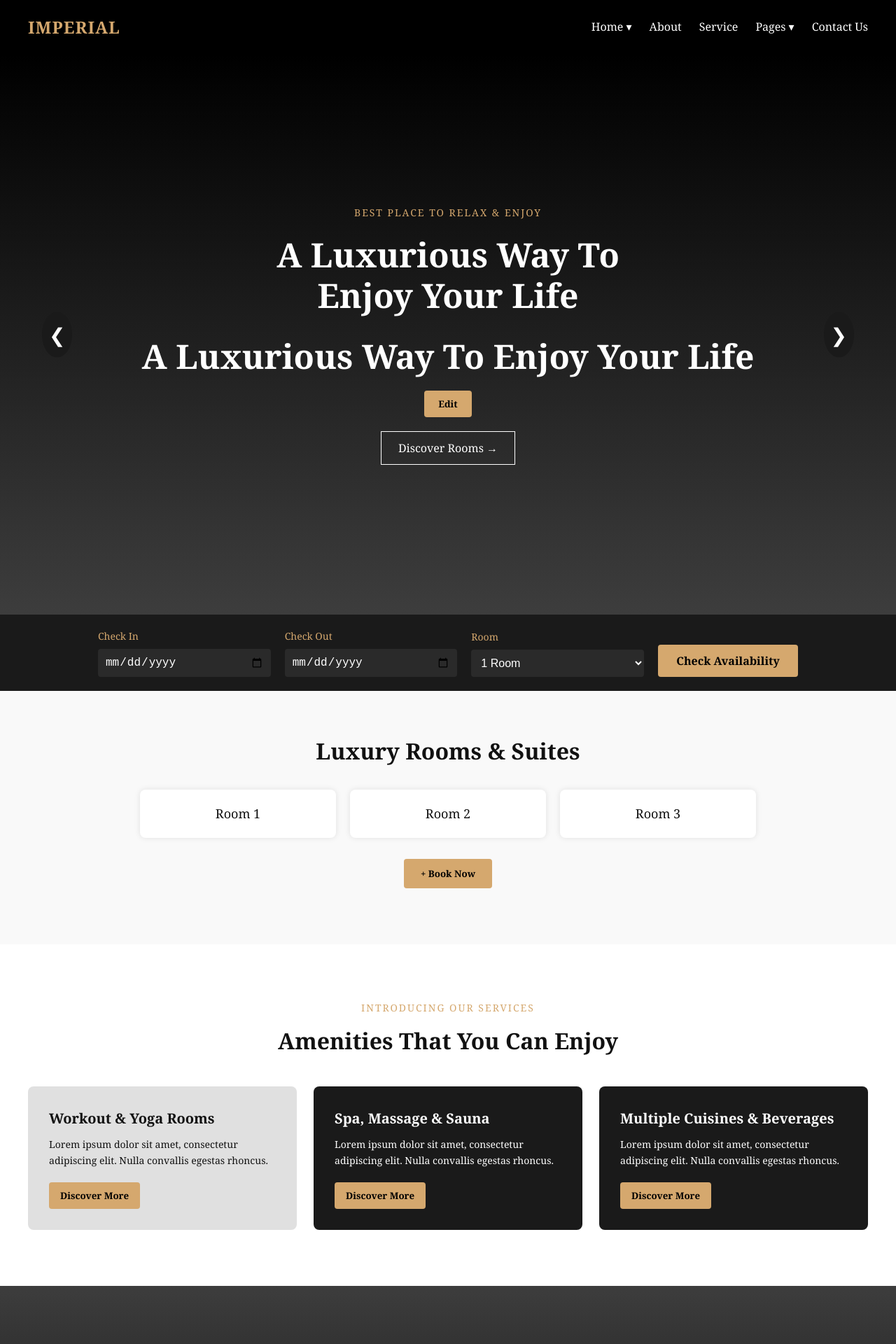
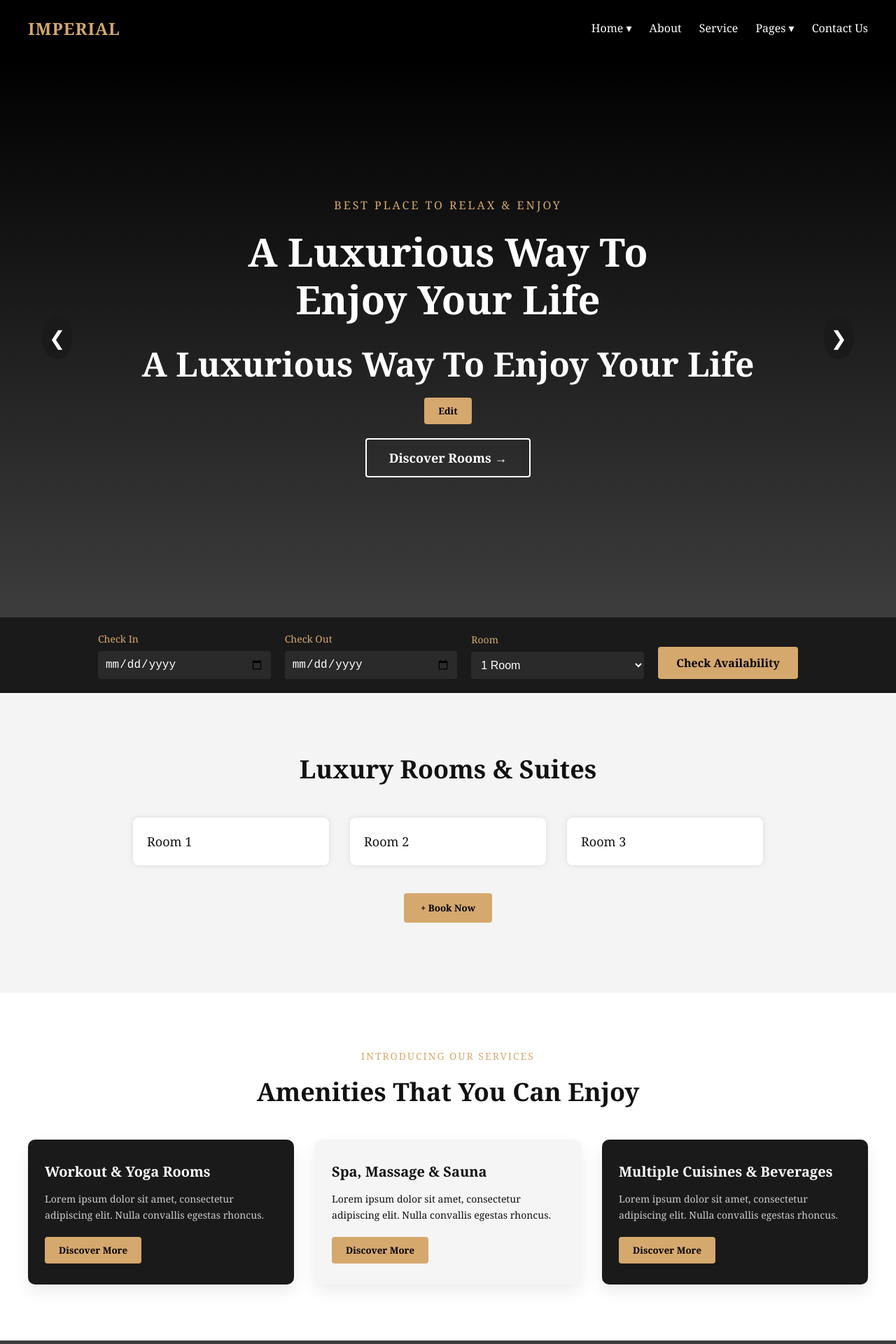
Before and after one commit to bhumipandey06/Assignment, a React (Vite) app: page / in a window 1280 px wide. Shown: the top 1920 px of the page at 70% size. Built offline with nearby package versions, Linux system fonts and the light colour scheme.

Commit message:
Final , responsive and polished for submission

```diff
--- a/src/components/Footer.jsx
+++ b/src/components/Footer.jsx
@@ -42,12 +42,6 @@ const Footer = () => {
       </div>
 
       <div className="footer-bottom">
-        <div className="social-icons">
-          <span>🔵</span>
-          <span>🐦</span>
-          <span>📸</span>
-          <span>▶️</span>
-        </div>
         <p>&copy; 2025 Imperial Grand Hotel. All Rights Reserved.</p>
         <div className="footer-links">
           <a href="/">Privacy Policy</a>
--- a/src/pages/Home.jsx
+++ b/src/pages/Home.jsx
@@ -103,7 +103,7 @@ const Home = () => {
         <h2 className="section-title">Amenities That You Can Enjoy</h2>
 
         <div className="amenities-grid">
-          <div className="amenity-card light">
+          <div className="amenity-card dark">
             <h3>Workout & Yoga Rooms</h3>
             <p>
               Lorem ipsum dolor sit amet, consectetur adipiscing elit. Nulla
@@ -112,7 +112,7 @@ const Home = () => {
             <button>Discover More</button>
           </div>
 
-          <div className="amenity-card dark">
+          <div className="amenity-card light">
             <h3>Spa, Massage & Sauna</h3>
             <p>
               Lorem ipsum dolor sit amet, consectetur adipiscing elit. Nulla
--- a/src/styles/components.css
+++ b/src/styles/components.css
@@ -28,11 +28,29 @@
 
 .nav-links a,
 .nav-links span {
+  position: relative;
   text-decoration: none;
   color: #fff;
   font-size: 16px;
-  position: relative;
-  cursor: pointer;
+  padding: 8px 0;
+  transition: color 0.3s ease;
+}
+
+.nav-links a::after,
+.nav-links span::after {
+  content: "";
+  position: absolute;
+  bottom: 0;
+  left: 0;
+  height: 2px;
+  width: 0%;
+  background-color: #d5a86e;
+  transition: width 0.3s ease;
+}
+
+.nav-links a:hover::after,
+.nav-links span:hover::after {
+  width: 100%;
 }
 
 .dropdown {
@@ -243,10 +261,6 @@
   text-align: center;
 }
 
-.footer-bottom .social-icons span {
-  font-size: 18px;
-  margin: 0 6px;
-}
 
 .footer-links {
   margin-top: 10px;
--- a/src/styles/home.css
+++ b/src/styles/home.css
@@ -6,44 +6,50 @@
   display: flex;
   align-items: center;
   justify-content: center;
-  font-family: "Georgia", serif;
+  font-family: 'Georgia', serif;
+  padding: 0 40px;
+  text-align: center;
 }
 
 .hero-overlay {
   width: 100%;
   max-width: 1200px;
-  padding: 40px;
-  text-align: center;
   position: relative;
 }
 
 .hero-subtitle {
   text-transform: uppercase;
-  font-size: 14px;
-  letter-spacing: 2px;
+  font-size: 16px;
+  letter-spacing: 3px;
   color: #d5a86e;
   margin-bottom: 20px;
+  font-weight: 500;
 }
 
 .hero-title {
-  font-size: 48px;
+  font-size: 56px;
   line-height: 1.2;
   margin-bottom: 30px;
+  font-weight: 700;
+  color: #fff;
 }
 
 .hero-button {
-  padding: 12px 24px;
-  font-size: 16px;
+  padding: 14px 32px;
+  font-size: 18px;
   background-color: transparent;
   color: #fff;
-  border: 1px solid #fff;
+  border: 2px solid #fff;
   cursor: pointer;
   transition: all 0.3s ease;
+  border-radius: 4px;
+  font-weight: 600;
 }
 
 .hero-button:hover {
   background-color: #d5a86e;
   color: #000;
+  border-color: #d5a86e;
 }
 
 .hero-arrow {
@@ -66,13 +72,27 @@
   right: 20px;
 }
 
+/* Responsive */
+@media (max-width: 1024px) {
+  .hero-title {
+    font-size: 42px;
+  }
+
+  .hero-button {
+    padding: 12px 26px;
+    font-size: 16px;
+  }
+}
+
 @media (max-width: 768px) {
   .hero-title {
     font-size: 32px;
+    margin-bottom: 20px;
   }
 
   .hero-subtitle {
     font-size: 12px;
+    letter-spacing: 1px;
   }
 
   .hero-button {
@@ -85,6 +105,7 @@
     padding: 8px;
   }
 }
+
 
 .booking-section {
     background-color: #1a1a1a;
@@ -158,92 +179,125 @@
   }
 
 .rooms-section {
-  padding: 60px 40px;
-  background-color: #f9f9f9;
+  padding: 80px 40px;
+  background-color: #f4f4f4;
   text-align: center;
 }
 
 .section-title {
-  font-size: 32px;
-  margin-bottom: 30px;
-  font-weight: 600;
+  font-size: 36px;
+  font-weight: 700;
+  margin-bottom: 40px;
 }
 
 .room-cards {
   display: flex;
   justify-content: center;
-  gap: 20px;
+  flex-wrap: wrap;
+  gap: 30px;
+  margin-bottom: 40px;
+}
+
+.room-card {
+  background-color: #fff;
+  padding: 24px;
+  width: 300px;
+  border-radius: 8px;
+  font-size: 18px;
+  box-shadow: 0 8px 24px rgba(0, 0, 0, 0.08);
+  transition: transform 0.3s ease;
+  text-align: left;
+}
+
+.room-card:hover {
+  transform: translateY(-6px);
+}
+
+.add-btn-form {
+  display: flex;
+  gap: 12px;
+  justify-content: center;
   flex-wrap: wrap;
   margin-bottom: 30px;
 }
 
-.room-card {
-  background-color: #e5e5e5;
-  padding: 40px;
-  width: 280px;
-  border-radius: 8px;
-  font-size: 18px;
-}
-
-.add-btn-form {
-  display: flex;
-  gap: 10px;
-  justify-content: center;
-  flex-wrap: wrap;
-  margin-bottom: 20px;
-}
-
 .add-btn-form input {
-  padding: 10px;
-  width: 220px;
+  padding: 12px;
+  width: 240px;
   border-radius: 4px;
   border: 1px solid #ccc;
+  font-size: 14px;
 }
 
 .add-btn-form button {
   background-color: #d5a86e;
   border: none;
-  padding: 10px 16px;
-  font-weight: bold;
+  padding: 12px 20px;
+  font-weight: 600;
+  font-size: 14px;
   cursor: pointer;
   border-radius: 4px;
+  transition: background-color 0.3s ease;
+}
+
+.add-btn-form button:hover {
+  background-color: #000;
+  color: #fff;
 }
 
 .cta-buttons-container {
   display: flex;
   justify-content: center;
   flex-wrap: wrap;
-  gap: 12px;
-  margin-top: 10px;
+  gap: 16px;
+  margin-top: 20px;
 }
 
 .cta-btn {
   background-color: #000;
   color: #fff;
-  padding: 12px 24px;
+  padding: 12px 28px;
   text-decoration: none;
   border-radius: 4px;
-  font-weight: 500;
+  font-weight: 600;
+  font-size: 14px;
+  transition: background-color 0.3s;
+}
+
+.cta-btn:hover {
+  background-color: #d5a86e;
+  color: #000;
 }
 
 @media (max-width: 768px) {
-  .room-card {
-    width: 100%;
+  .section-title {
+    font-size: 28px;
   }
 
-  .add-btn-form input {
+  .room-card {
     width: 100%;
   }
 
   .add-btn-form {
     flex-direction: column;
-    align-items: stretch;
+    align-items: center;
+  }
+
+  .add-btn-form input,
+  .add-btn-form button {
+    width: 100%;
+  }
+
+  .cta-btn {
+    width: 100%;
+    text-align: center;
   }
 }
 
+
 .amenities-section {
+  background-color: #fff;
   padding: 80px 40px;
-  background-color: #fff;
   text-align: center;
 }
 
@@ -252,27 +306,33 @@
   font-size: 14px;
   letter-spacing: 2px;
   color: #d5a86e;
+  font-weight: 500;
   margin-bottom: 10px;
+}
+
+.section-title {
+  font-size: 36px;
+  font-weight: 700;
+  margin-bottom: 40px;
 }
 
 .amenities-grid {
   display: grid;
   grid-template-columns: repeat(auto-fit, minmax(280px, 1fr));
-  gap: 24px;
-  margin-top: 40px;
-  justify-items: center;
+  gap: 30px;
+  margin-top: 30px;
 }
 
 .amenity-card {
-  padding: 30px;
-  border-radius: 8px;
+  padding: 30px 24px;
+  border-radius: 10px;
   text-align: left;
-  max-width: 400px;
+  box-shadow: 0 10px 25px rgba(0, 0, 0, 0.08);
+  transition: transform 0.3s ease;
 }
 
 .amenity-card.light {
-  background-color: #e0e0e0;
-  color: #111;
+  background-color: #f5f5f5;
 }
 
 .amenity-card.dark {
@@ -280,24 +340,36 @@
   color: #fff;
 }
 
+.amenity-card:hover {
+  transform: translateY(-6px);
+}
+
 .amenity-card h3 {
   font-size: 20px;
-  margin-bottom: 10px;
+  font-weight: 600;
+  margin-bottom: 12px;
 }
 
 .amenity-card p {
   font-size: 14px;
+  color: inherit;
   margin-bottom: 20px;
+  line-height: 1.6;
+}
+
+.amenity-card.dark p {
+  color: #ccc;
 }
 
 .amenity-card button {
-  padding: 10px 16px;
   background-color: #d5a86e;
+  border: none;
+  padding: 10px 20px;
+  font-weight: bold;
+  border-radius: 4px;
   color: #000;
-  border: none;
-  border-radius: 4px;
-  font-weight: 600;
   cursor: pointer;
+  transition: background-color 0.3s;
 }
 
 .amenity-card button:hover {
@@ -305,11 +377,21 @@
   color: #fff;
 }
 
+/* Responsive */
 @media (max-width: 768px) {
+  .section-title {
+    font-size: 28px;
+  }
+
   .amenity-card {
-    max-width: 100%;
+    padding: 24px 20px;
+  }
+
+  .amenity-card h3 {
+    font-size: 18px;
   }
 }
+
 
 .testimonial-section {
   background: linear-gradient(to bottom, #3d3d3d, #000);
```
Lines whose indentation alone changed are shown as unchanged.
